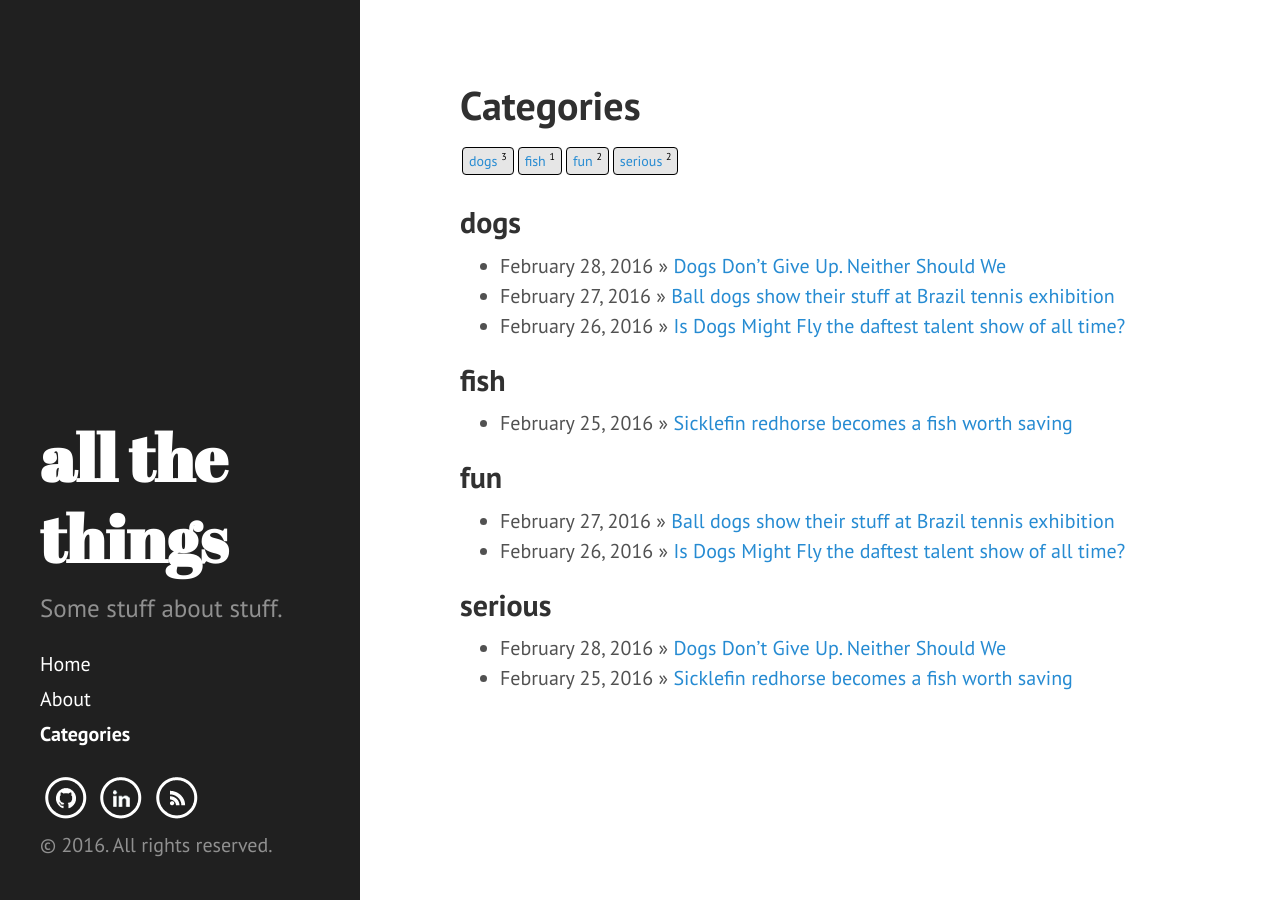
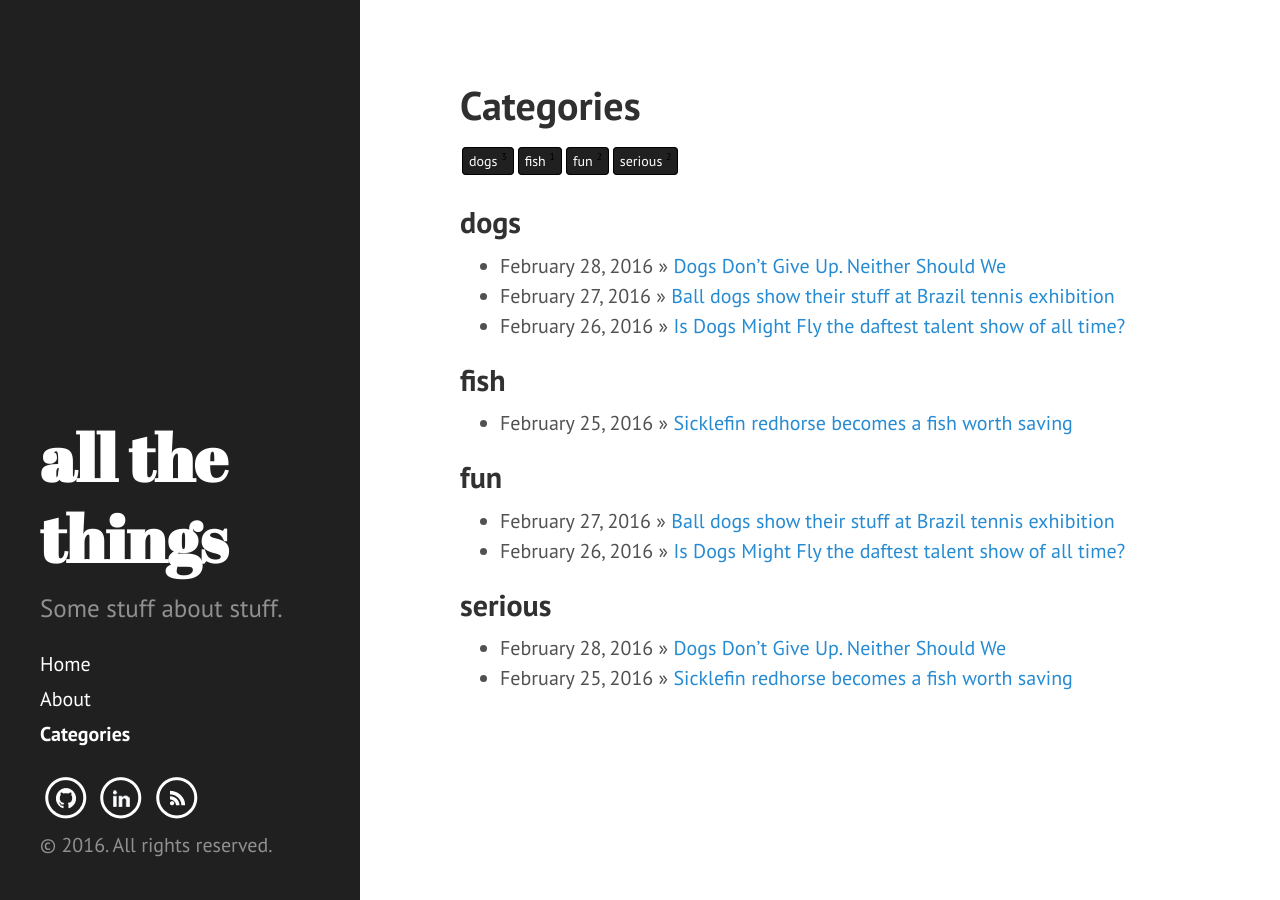
Before and after one commit to nbobhate/nbobhate.github.io, a Jekyll site: the page built from categories.md, in a window 1280 px wide. Built offline with Jekyll 4.4.1, drawn with Linux system fonts in a browser that asks for light colours.

Commit message:
Update custom.css

```diff
--- a/public/css/custom.css
+++ b/public/css/custom.css
@@ -64,7 +64,8 @@
 }
 
 .tag-box a {
-		background-color: #e6e6e6;
+		background-color: #202020;
+		color: #fff;
     padding: 4px 6px;
     margin: 2px;
     text-decoration: none;
```
